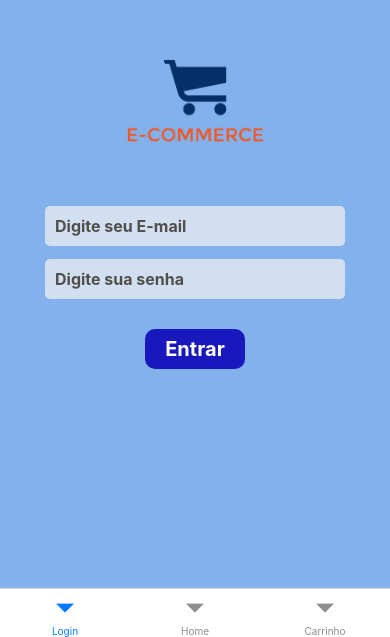
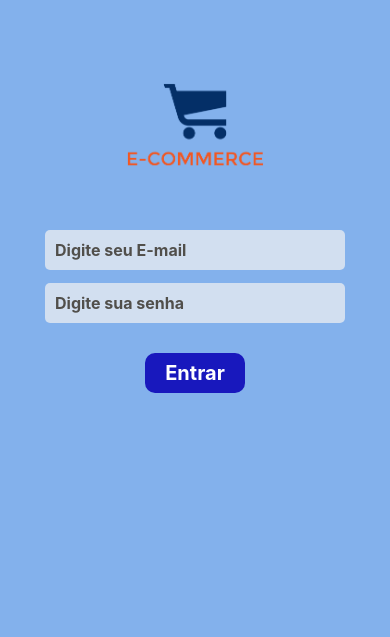
Before and after one commit to RamonSG/rnFinalProject, a React Native app: screen / in a window 390 px wide. Shown: the part 207-844 px from the top of the page. Built offline with nearby package versions, Linux system fonts and the light colour scheme.

Commit message:
Modificação Parcial das Rotas

```diff
--- a/App.js
+++ b/App.js
@@ -1,36 +1,19 @@
 /* eslint-disable prettier/prettier */
 import React from 'react';
 import { NavigationContainer } from '@react-navigation/native';
-import { createBottomTabNavigator } from '@react-navigation/bottom-tabs';
+import { AuthProvider } from './Src/Context/AuthProvider';
+import Routes from './Src/Route/Routes';
 
-import Login from './Src/Pages/Login';
-import Home from './Src/Pages/Home';
-import Carrinho from './Src/Pages/Carrinho';
 
 
 export default function App() {
 
-  const Tab = createBottomTabNavigator();
 
   return (
     <NavigationContainer>
-      <Tab.Navigator initialRouteName= "Login">
-        <Tab.Screen
-          options={{ headerShown: false }}
-          name="Login"
-          component={Login}
-        />
-        <Tab.Screen
-          options={{ headerShown: false }}
-          name="Home"
-          component={Home}
-        />
-        <Tab.Screen
-          options={{ headerShown: false }}
-          name="Carrinho"
-          component={Carrinho}
-        />
-      </Tab.Navigator>
-    </NavigationContainer>
+      <AuthProvider>
+        <Routes/>
+      </AuthProvider>
+   </NavigationContainer>
   );
 }
--- /dev/null
+++ b/Src/Context/AuthProvider.js
@@ -0,0 +1,19 @@
+import React from 'react';
+
+const initialState = {
+    user: null,
+    logout: () => null,
+};
+
+export const AuthContext = React.createContext(initialState);
+
+export const AuthProvider = ({children}) => {
+    const [user, setUser] = React.useState(initialState.user);
+    const logout = () => setUser(null);
+
+    return (
+        <AuthContext.Provider value={{user, setUser, logout}}>
+            {children}
+        </AuthContext.Provider>
+    );
+};
--- /dev/null
+++ b/Src/Route/AppRoute.js
@@ -0,0 +1,33 @@
+import React from "react"
+import { createBottomTabNavigator } from '@react-navigation/bottom-tabs';
+import Login from '../Pages/Login';
+import Home from '../Pages/Home';
+import Carrinho from '../Pages/Carrinho';
+
+
+const Tab = createBottomTabNavigator();
+
+
+const AppRoute = () => {
+    return(
+      <Tab.Navigator initialRouteName= "Login">
+        <Tab.Screen
+          options={{ headerShown: false }}
+          name="Login"
+          component={Login}
+        />
+        <Tab.Screen
+          options={{ headerShown: false }}
+          name="Home"
+          component={Home}
+        />
+        <Tab.Screen
+          options={{ headerShown: false }}
+          name="Carrinho"
+          component={Carrinho}
+        />
+      </Tab.Navigator>
+    );
+}
+
+export default AppRoute;
--- /dev/null
+++ b/Src/Route/AuthRoute.js
@@ -0,0 +1,18 @@
+import React from "react";
+import {createNativeStackNavigator} from '@react-navigation/native-stack';
+import Login from "../Pages/Login";
+
+const AppStack = createNativeStackNavigator();
+
+const AuthRoute = () => {
+    return(
+    <AppStack.Navigator
+    screenOptions = {{
+        headerShown: false,
+    }}>
+    <AppStack.Screen name ="Login" component={Login}/>
+    </AppStack.Navigator>
+    );
+}
+
+export default AuthRoute;
--- /dev/null
+++ b/Src/Route/Routes.js
@@ -0,0 +1,11 @@
+import React from 'react';
+import AppRoute from './AppRoute';
+import AuthRoute from './AuthRoute';
+import { AuthContext } from '../Context/AuthProvider';
+
+const Routes = () => {
+    const {user} = React.useContext(AuthContext);
+    return user ? <AppRoute /> : <AuthRoute />;
+};
+
+export default Routes;
--- a/package.json
+++ b/package.json
@@ -12,6 +12,7 @@
   "dependencies": {
     "@react-navigation/bottom-tabs": "^6.0.9",
     "@react-navigation/native": "^6.0.6",
+    "@react-navigation/native-stack": "^6.2.5",
     "react": "17.0.2",
     "react-native": "0.66.4",
     "react-native-safe-area-context": "^3.3.2",
```
Also changed, not shown: Src/Pages/NotaFiscal/index.js (added), Src/Pages/NotaFiscal/style.js (added), 1 other file (tests, documents, lock files or other folders).
